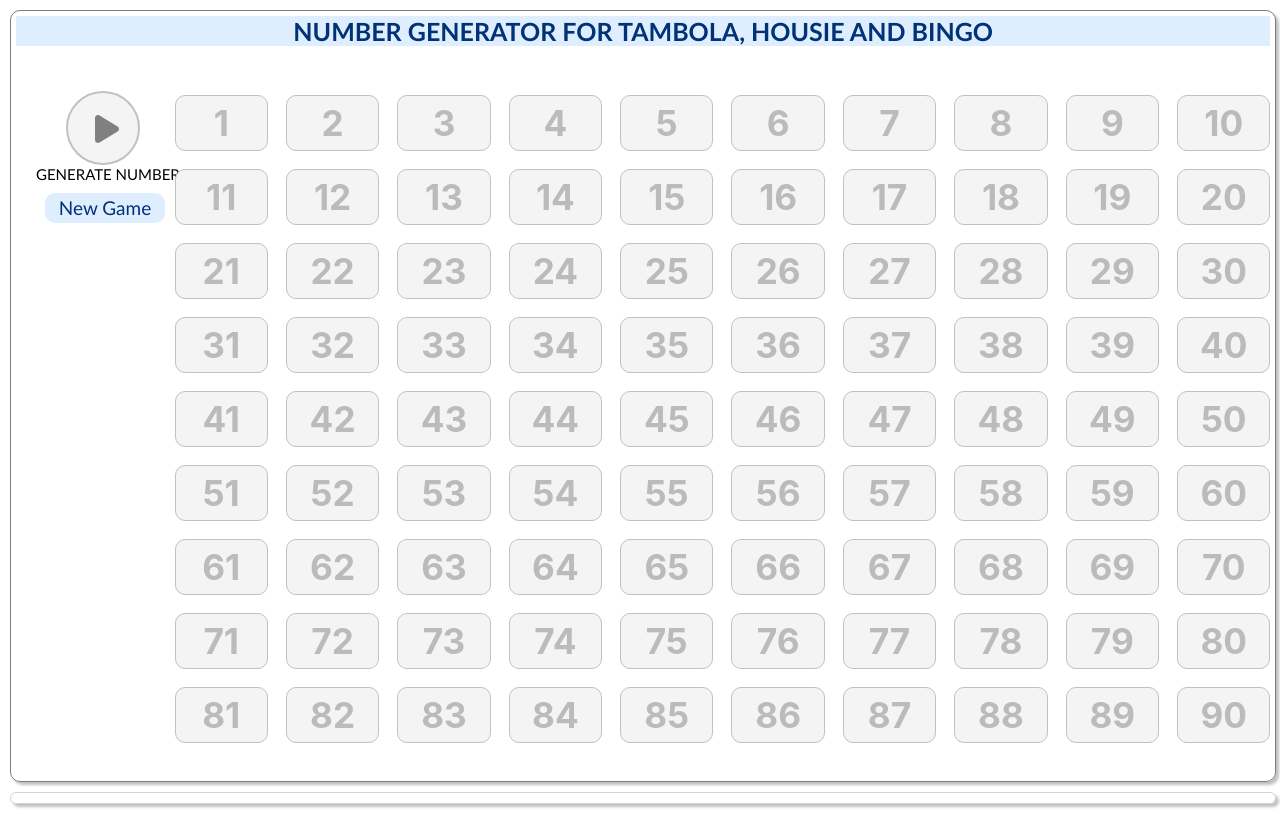
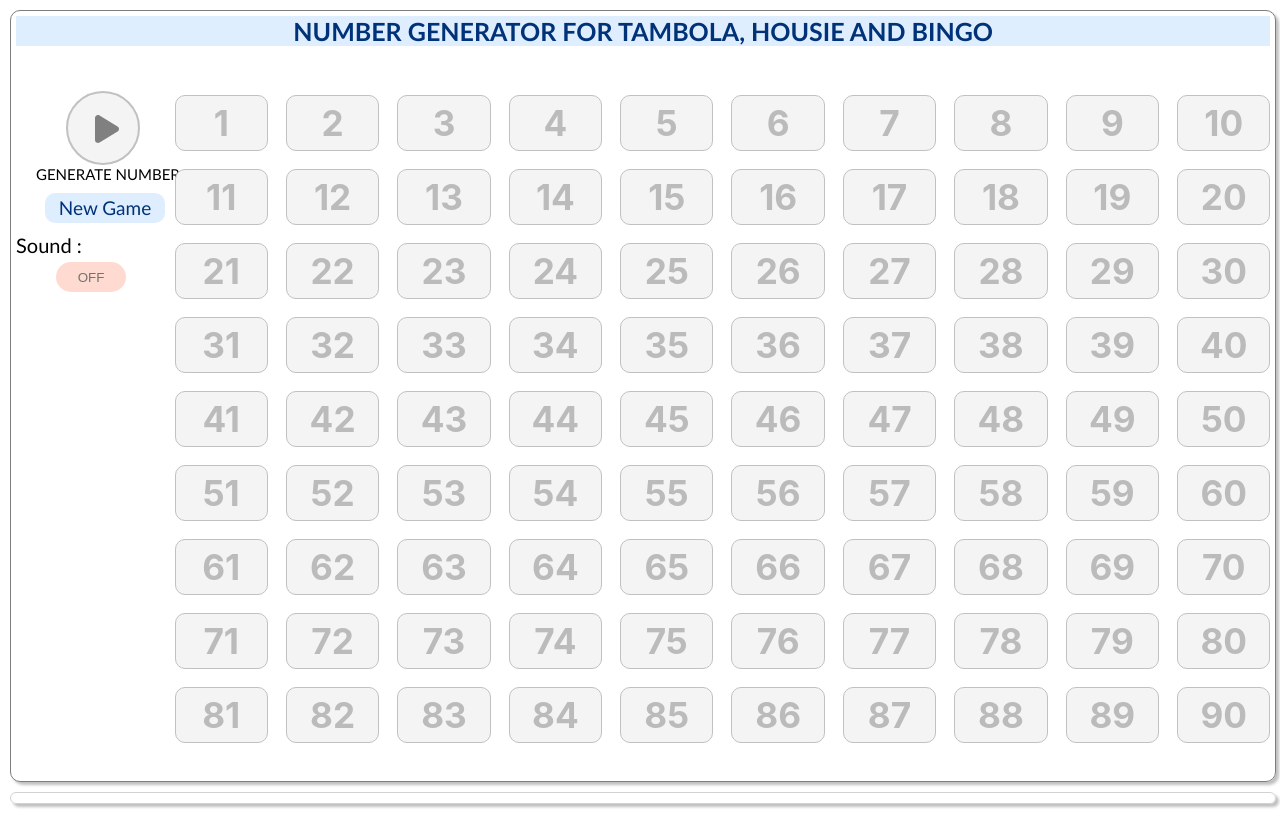
Before and after one commit to gayathrimantha/numbergenerator, a React (Create React App) app in the folder tambolahousie/: page / in a window 1280 px wide. Built offline with nearby package versions, Linux system fonts and the light colour scheme.

Commit message:
sound updates

```diff
--- a/tambolahousie/src/components/Numbergenerator.js
+++ b/tambolahousie/src/components/Numbergenerator.js
@@ -15,6 +15,11 @@ const Numbergenerator = () => {
   const [currentNumber, setCurrentNumber] = useState(null);
   const [removedNumbersArray, setRemovedNumbersArray] = useState([]);
   const [removedNumbersIndex, setRemovedNumbersIndex] = useState(0);
+  const [isOn, setIsOn] = useState(false);
+
+  const toggleButton = () => {
+    setIsOn(!isOn);
+  };
 
   useEffect(() => {
     // Whenever removedNumbersArray changes, reset the index
@@ -67,7 +72,9 @@ const Numbergenerator = () => {
       const msg = new SpeechSynthesisUtterance();
       msg.text = formattedNumber;
       msg.rate = 0.8;
-      window.speechSynthesis.speak(msg);
+      {
+        isOn ? window.speechSynthesis.speak(msg) : <></>;
+      }
     }
   };
 
@@ -157,6 +164,13 @@ const Numbergenerator = () => {
           <div onClick={handleNewGame} className="newGameButton">
             <div className="newGameText">New Game</div>
           </div>
+          <div className="soundText">Sound :</div>
+          <button
+            onClick={toggleButton}
+            className={`toggle-button ${isOn ? "on" : ""}`}
+          >
+            {isOn ? "ON" : "OFF"}
+          </button>
           {currentNumber && (
             <div className="generatedNumber">
               <div className="numberStyleCurrent"> {currentNumber}</div>
--- a/tambolahousie/src/css/Numbergenerator.css
+++ b/tambolahousie/src/css/Numbergenerator.css
@@ -229,3 +229,34 @@
   font-family: "Gill Sans", "Gill Sans MT", Calibri, "Trebuchet MS", sans-serif;
   font-size: 22px;
 }
+/* ToggleButton.css */
+.toggle-button {
+  width: 70px; /* Adjust the width as needed */
+  height: 30px; /* Adjust the height as needed */
+  background-color: #ffdad1;
+  color: #737373;
+  border: none;
+  border-radius: 20px;
+  cursor: pointer;
+  transition: transform 0.3s ease-in-out; /* CSS transition for smooth movement */
+  margin-top: 5px;
+  margin-left: 40px;
+}
+
+/* Add styles for the "ON" and "OFF" states */
+.toggle-button.on {
+  background-color: #e4f4e7;
+  transform: translateX(60px); /* Adjust the distance to move */
+}
+
+/* Center text inside the button */
+.toggle-button span {
+  display: inline-block;
+  width: 100%;
+  text-align: center;
+}
+.soundText {
+  font-family: "Gill Sans", "Gill Sans MT", Calibri, "Trebuchet MS", sans-serif;
+  font-size: 20px;
+  margin-top: 10px;
+}
```
